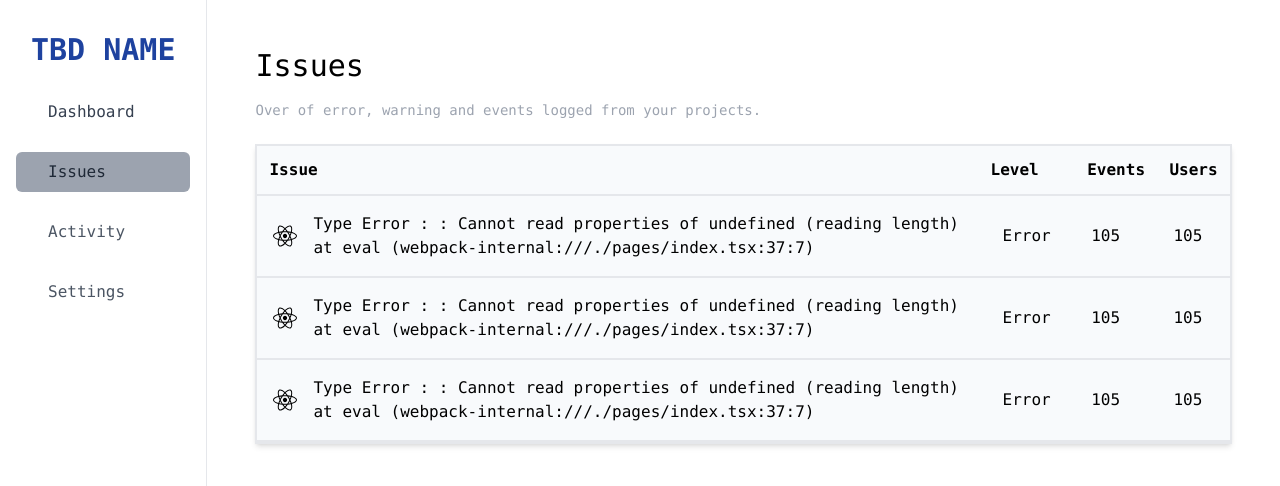
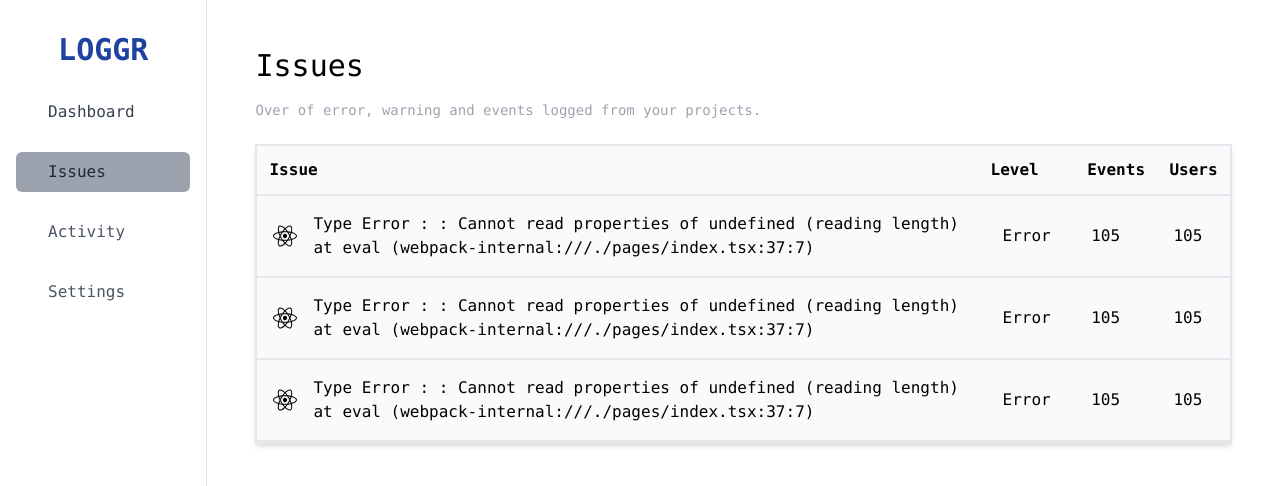
Before and after one commit to SilahicAmil/nextjs-ticketing-system, a Next.js app: page /dashboard/issues in a window 1280 px wide. Shown: the top 486 px of the page. Built offline with nearby package versions, Linux system fonts and the light colour scheme.

Commit message:
name update

```diff
--- a/components/Navigation/Navigation.js
+++ b/components/Navigation/Navigation.js
@@ -10,7 +10,7 @@ const Navigation = ({ children }) => {
     <div className="flex font-mono">
       <div className="flex flex-col w-64 h-screen px-4 py-8 overflow-y-auto border-r">
         <h2 className="text-3xl font-semibold text-center text-blue-800">
-          TBD NAME
+          LOGGR
         </h2>
 
         <div className="flex flex-col justify-between mt-6">
```
